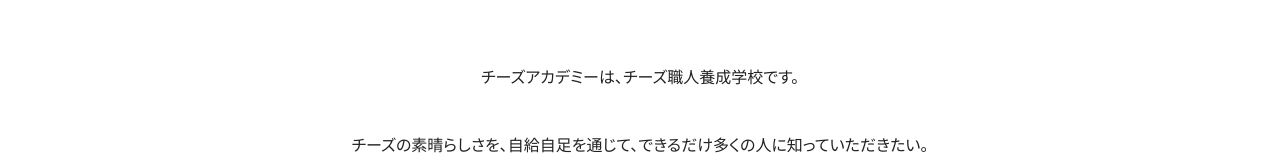
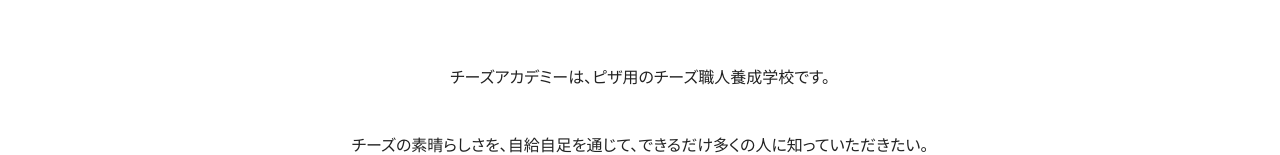
Before and after one commit to satoruiida/lab8-cheese-academy, a plain HTML site: page cheeseacademy/index.html in a window 1280 px wide. Shown: the part 768-923 px from the top of the page. Drawn offline with nearby package versions, Linux system fonts and the light colour scheme.

Commit message:
チーズアカデミーの説明文を修正（ピザ用）

```diff
--- a/cheeseacademy/index.html
+++ b/cheeseacademy/index.html
@@ -44,7 +44,7 @@
 	<div class="layout-a">
 		<h2 class="title title__yellow">About<span class="title__ja">チーズアカデミーについて</span></h2>
 		<div class="sentence">
-			<p class="paragraph">チーズアカデミーは、チーズ職人養成学校です。</p>
+			<p class="paragraph">チーズアカデミーは、ピザ用のチーズ職人養成学校です。</p>
 			<p class="paragraph">チーズの素晴らしさを、自給自足を通じて、できるだけ多くの人に知っていただきたい。<br>
 		そして、食卓にはいつもチーズがあった、あの頃の当たり前をこの手で取り戻したい。</p>
 			<p class="paragraph">そんな思いから、チーズ職人養成学校「チーズアカデミーTOKYO」は歩みを始めています。</p>
```
